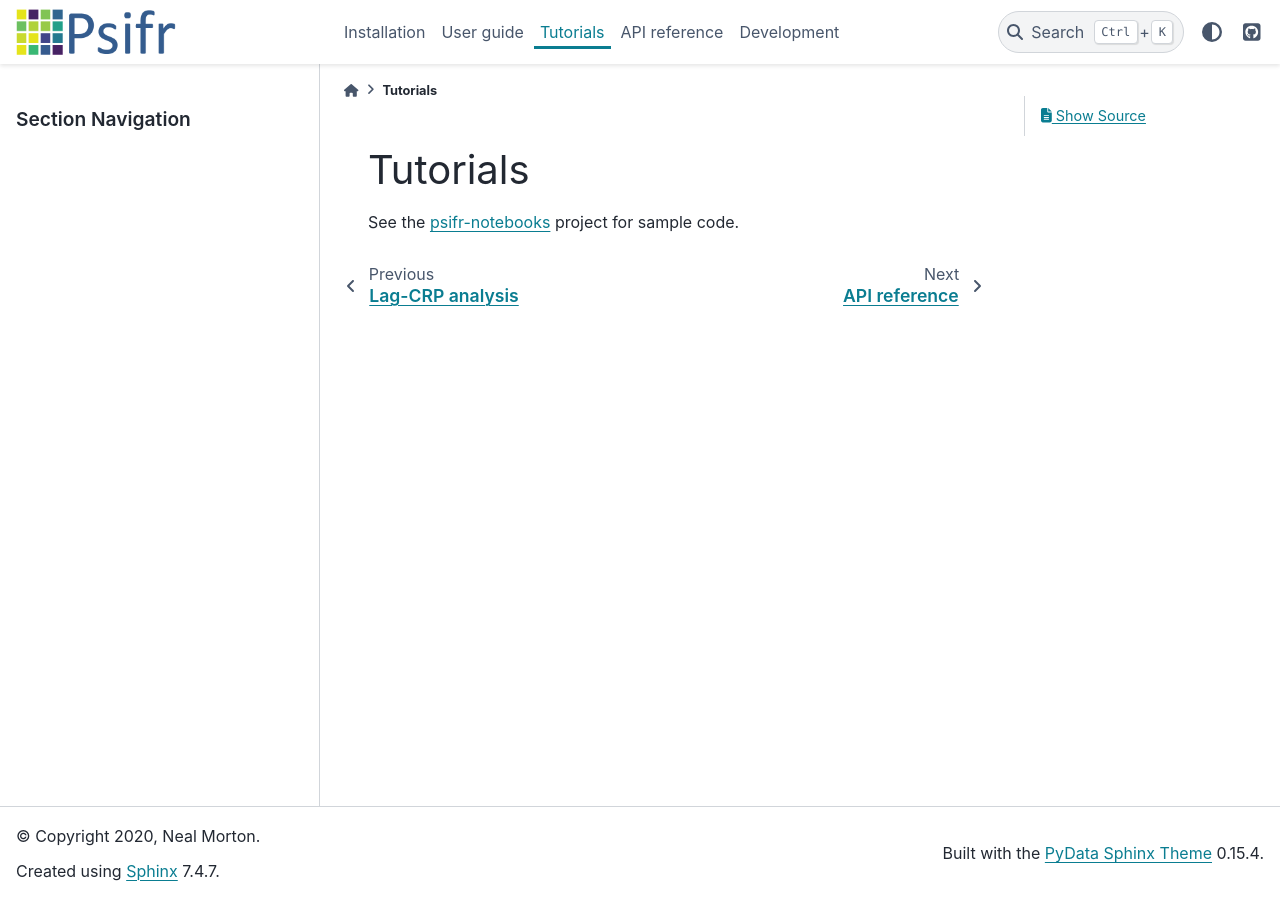
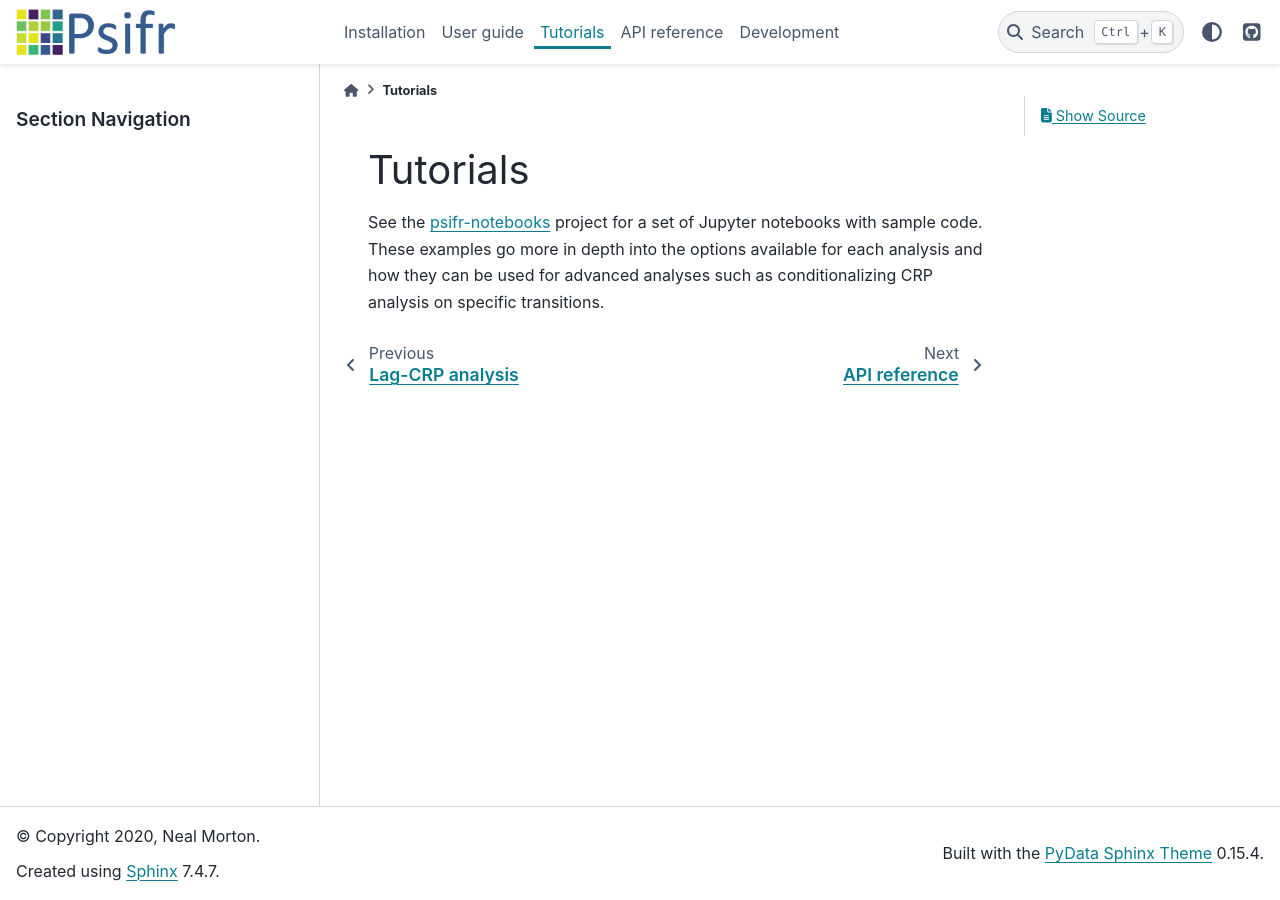
Before and after one commit to mortonne/psifr, a Sphinx documentation site: the page built from docs/tutorials/overview.rst, in a window 1280 px wide. Built offline with Sphinx 7.4.7 and the PyData theme 0.15.4, drawn with Linux system fonts in a browser that asks for light colours; pages that are not in the unit, such as notebooks, are missing from menus.

Commit message:
docs: expand explanation of tutorials page

```diff
--- a/docs/tutorials/overview.rst
+++ b/docs/tutorials/overview.rst
@@ -1,6 +1,9 @@
 Tutorials
 =========
 
-See the psifr-notebooks_ project for sample code.
+See the psifr-notebooks_ project for a set of Jupyter notebooks with
+sample code. These examples go more in depth into the options available
+for each analysis and how they can be used for advanced analyses such as
+conditionalizing CRP analysis on specific transitions.
 
 .. _psifr-notebooks: https://github.com/mortonne/psifr-notebooks
```
